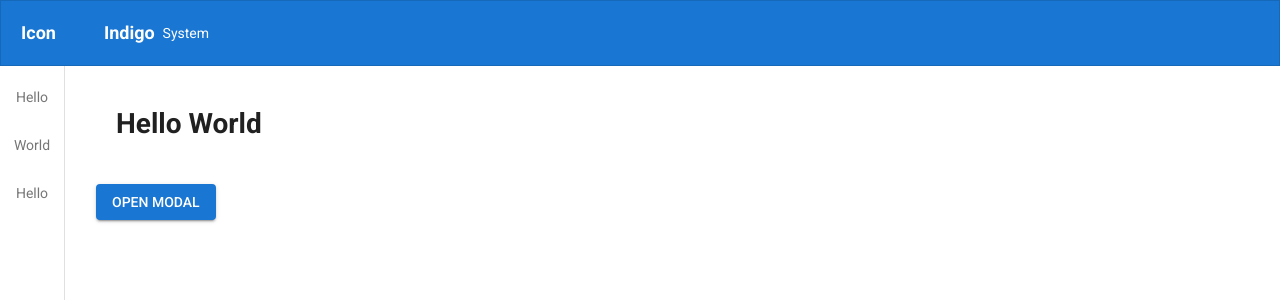
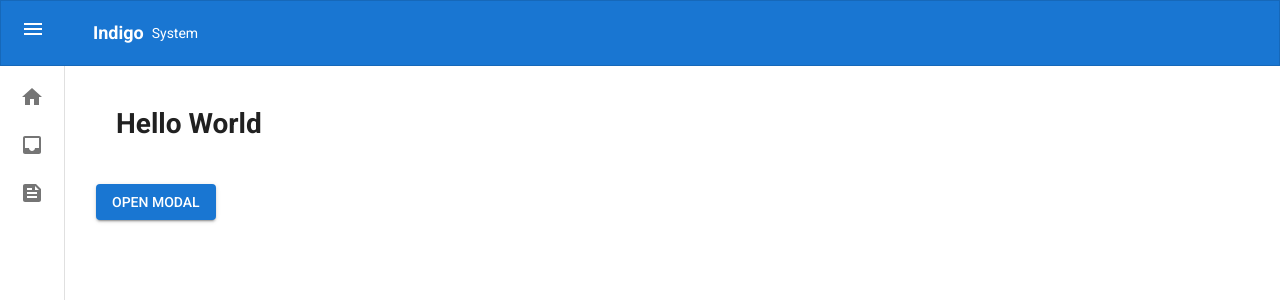
Before and after one commit to notgonnaleo/indigo, a React (Vite) app in the folder src/indigo-ui/: page / in a window 1280 px wide. Shown: the top 300 px of the page. Built offline with nearby package versions, Linux system fonts and the light colour scheme.

Commit message:
Update MUI dependencies and enhance Sidebar and Topbar components with new icons; improve Inbox page accordion functionality

```diff
--- a/src/indigo-ui/package.json
+++ b/src/indigo-ui/package.json
@@ -13,7 +13,8 @@
     "@emotion/react": "^11.14.0",
     "@emotion/styled": "^11.14.0",
     "@fontsource/roboto": "^5.1.1",
-    "@mui/material": "^6.4.1",
+    "@mui/icons-material": "^6.4.4",
+    "@mui/material": "^6.4.4",
     "axios": "^1.7.9",
     "react": "^18.3.1",
     "react-dom": "^18.3.1",
--- a/src/indigo-ui/src/components/layout/desktop/Sidebar.tsx
+++ b/src/indigo-ui/src/components/layout/desktop/Sidebar.tsx
@@ -8,6 +8,11 @@ import ListItem from '@mui/material/ListItem';
 import ListItemButton from '@mui/material/ListItemButton';
 import ListItemIcon from '@mui/material/ListItemIcon';
 import ListItemText from '@mui/material/ListItemText';
+import MenuIcon from '@mui/icons-material/Menu';
+import HomeIcon from '@mui/icons-material/Home';
+import InboxIcon from '@mui/icons-material/Inbox';
+import FeedIcon from '@mui/icons-material/Feed';
+import MenuOpenIcon from '@mui/icons-material/MenuOpen';
 import { useNavigate } from 'react-router-dom';
 
 const drawerWidth = 240;
@@ -78,20 +83,19 @@ const Sidebar: React.FC<SidebarProps> = ({ open, handleDrawerClose }) => {
     >
       <DrawerHeader>
         <IconButton onClick={handleDrawerClose}>
-          {"Close"}
+          <MenuOpenIcon></MenuOpenIcon>
         </IconButton>
       </DrawerHeader>
       <Divider />
       <List>
-        {['Inbox', 'Feedpage', 'Homepage'].map((text, index) => (
-          <ListItem key={text} disablePadding sx={{ display: 'block' }}>
-            <ListItemButton
+        <ListItem key={"Homepage"} disablePadding sx={{ display: 'block' }}>
+        <ListItemButton
               sx={{
                 minHeight: 48,
                 justifyContent: open ? 'initial' : 'center',
                 px: 2.5,
               }}
-              onClick={() => navigate(`/${text}`)}
+              onClick={() => navigate("/Homepage")}
             >
               <ListItemIcon
                 sx={{
@@ -100,12 +104,53 @@ const Sidebar: React.FC<SidebarProps> = ({ open, handleDrawerClose }) => {
                   justifyContent: 'center',
                 }}
               >
-                {index % 2 === 0 ? "Hello" : "World"}
+                <HomeIcon></HomeIcon>
               </ListItemIcon>
-              <ListItemText primary={text} sx={{ opacity: open ? 1 : 0 }} />
+              <ListItemText primary={"Homepage"} sx={{ opacity: open ? 1 : 0 }} />
             </ListItemButton>
-          </ListItem>
-        ))}
+        </ListItem>
+        <ListItem key={"Inbox"} disablePadding sx={{ display: 'block' }}>
+          <ListItemButton
+              sx={{
+                minHeight: 48,
+                justifyContent: open ? 'initial' : 'center',
+                px: 2.5,
+              }}
+              onClick={() => navigate("/Inbox")}
+            >
+              <ListItemIcon
+                sx={{
+                  minWidth: 0,
+                  mr: open ? 3 : 'auto',
+                  justifyContent: 'center',
+                }}
+              >
+                <InboxIcon></InboxIcon>
+              </ListItemIcon>
+              <ListItemText primary={"Inbox"} sx={{ opacity: open ? 1 : 0 }} />
+            </ListItemButton>
+        </ListItem>
+        <ListItem key={"Feedpage"} disablePadding sx={{ display: 'block' }}>
+          <ListItemButton
+              sx={{
+                minHeight: 48,
+                justifyContent: open ? 'initial' : 'center',
+                px: 2.5,
+              }}
+              onClick={() => navigate("/Feedpage")}
+            >
+              <ListItemIcon
+                sx={{
+                  minWidth: 0,
+                  mr: open ? 3 : 'auto',
+                  justifyContent: 'center',
+                }}
+              >
+                <FeedIcon></FeedIcon>
+              </ListItemIcon>
+              <ListItemText primary={"Feedpage"} sx={{ opacity: open ? 1 : 0 }} />
+            </ListItemButton>
+        </ListItem>
       </List>
     </Drawer>
   );
--- a/src/indigo-ui/src/components/layout/desktop/Topbar.tsx
+++ b/src/indigo-ui/src/components/layout/desktop/Topbar.tsx
@@ -4,6 +4,7 @@ import MuiAppBar, { AppBarProps as MuiAppBarProps } from '@mui/material/AppBar';
 import Toolbar from '@mui/material/Toolbar';
 import Typography from '@mui/material/Typography';
 import IconButton from '@mui/material/IconButton';
+import MenuIcon from '@mui/icons-material/Menu';
 import { Menu, MenuItem } from '@mui/material';
 import { ThemeMode, useColorMode } from '../../../theme/colorModeSelector';
 import { useState } from 'react';
@@ -59,7 +60,7 @@ export const Topbar: React.FC<TopbarProps> = ({ open, handleDrawerOpen }) => {
           sx={{ marginRight: 5, ...(open && { display: 'none' }) }}
         >
         <Typography variant="h6" noWrap component="div">
-          Icon
+          <MenuIcon></MenuIcon>
         </Typography>
         </IconButton>
         <Typography variant="h6" noWrap component="div">
--- a/src/indigo-ui/src/pages/Inbox.tsx
+++ b/src/indigo-ui/src/pages/Inbox.tsx
@@ -3,6 +3,7 @@ import Grid from '@mui/material/Grid2';
 import { Card, CardContent, Typography, Skeleton, Button, Box, Breadcrumbs, Link, TextField, Accordion, AccordionDetails, AccordionSummary } from '@mui/material';
 import { InvoiceFactory } from '../factories/InvoiceFactory';
 import { Invoice, InvoiceStatus } from '../models/Invoice';
+import ExpandMoreIcon from '@mui/icons-material/ExpandMore';
 import MainLayout from '../components/layout/MainLayout';
 
 const Inbox: React.FC = () => {
@@ -163,7 +164,7 @@ const Inbox: React.FC = () => {
                 <Box sx={{ padding: '16px'}}>
                     <Accordion variant='outlined' sx={{ width: '100%' }}>
                         <AccordionSummary
-                            expandIcon={"Open"}
+                            expandIcon={<ExpandMoreIcon></ExpandMoreIcon>}
                             aria-controls="search-filters-content"
                             id="search-filters-header"
                         >
```
Also changed, not shown: 1 other file (tests, documents, lock files or other folders).
